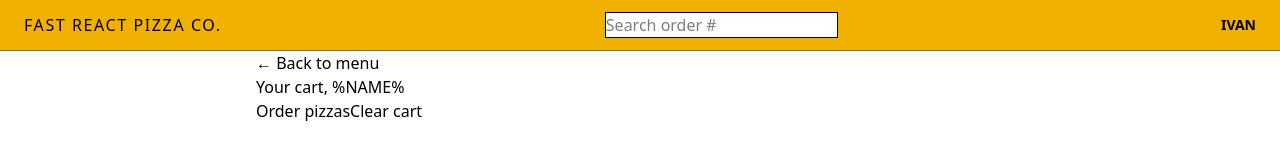
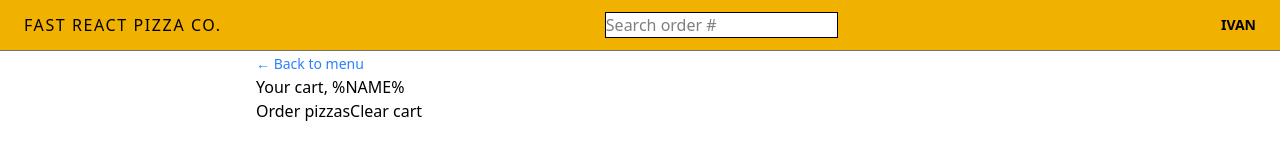
Before and after one commit to ivantxo/18_fast_react_pizza, a React (Vite) app: page /cart in a window 1280 px wide. Shown: the top 160 px of the page. Built offline with nearby package versions, Linux system fonts and the light colour scheme.

Commit message:
Styling buttons

```diff
--- a/src/features/cart/Cart.jsx
+++ b/src/features/cart/Cart.jsx
@@ -29,7 +29,12 @@
 
   return (
     <div>
-      <Link to="/menu">&larr; Back to menu</Link>
+      <Link
+        to="/menu"
+        className="text-sm text-blue-500 hover:text-blue-600 hover:underline"
+      >
+        &larr; Back to menu
+      </Link>
 
       <h2>Your cart, %NAME%</h2>
 
--- a/src/features/order/CreateOrder.jsx
+++ b/src/features/order/CreateOrder.jsx
@@ -79,7 +79,10 @@
 
         <div>
           <input type="hidden" name="cart" value={JSON.stringify(cart)} />
-          <button disabled={isSubmitting}>
+          <button
+            disabled={isSubmitting}
+            className="inline-block rounded-full bg-yellow-400 px-4 py-3 font-semibold tracking-wide text-stone-800 uppercase transition-colors hover:bg-yellow-300 focus:ring focus:ring-yellow-300 focus:ring-offset-2 focus:outline-none disabled:cursor-not-allowed"
+          >
             {isSubmitting ? "Placing Order..." : "Order now"}
           </button>
         </div>
@@ -104,9 +107,10 @@
 
   if (Object.keys(errors).length > 0) return errors;
 
-  const newOrder = await createOrder(order);
+  // const newOrder = await createOrder(order);
 
-  return redirect(`/order/${newOrder.id}`);
+  // return redirect(`/order/${newOrder.id}`);
+  return null;
 }
 
 export default CreateOrder;
```
